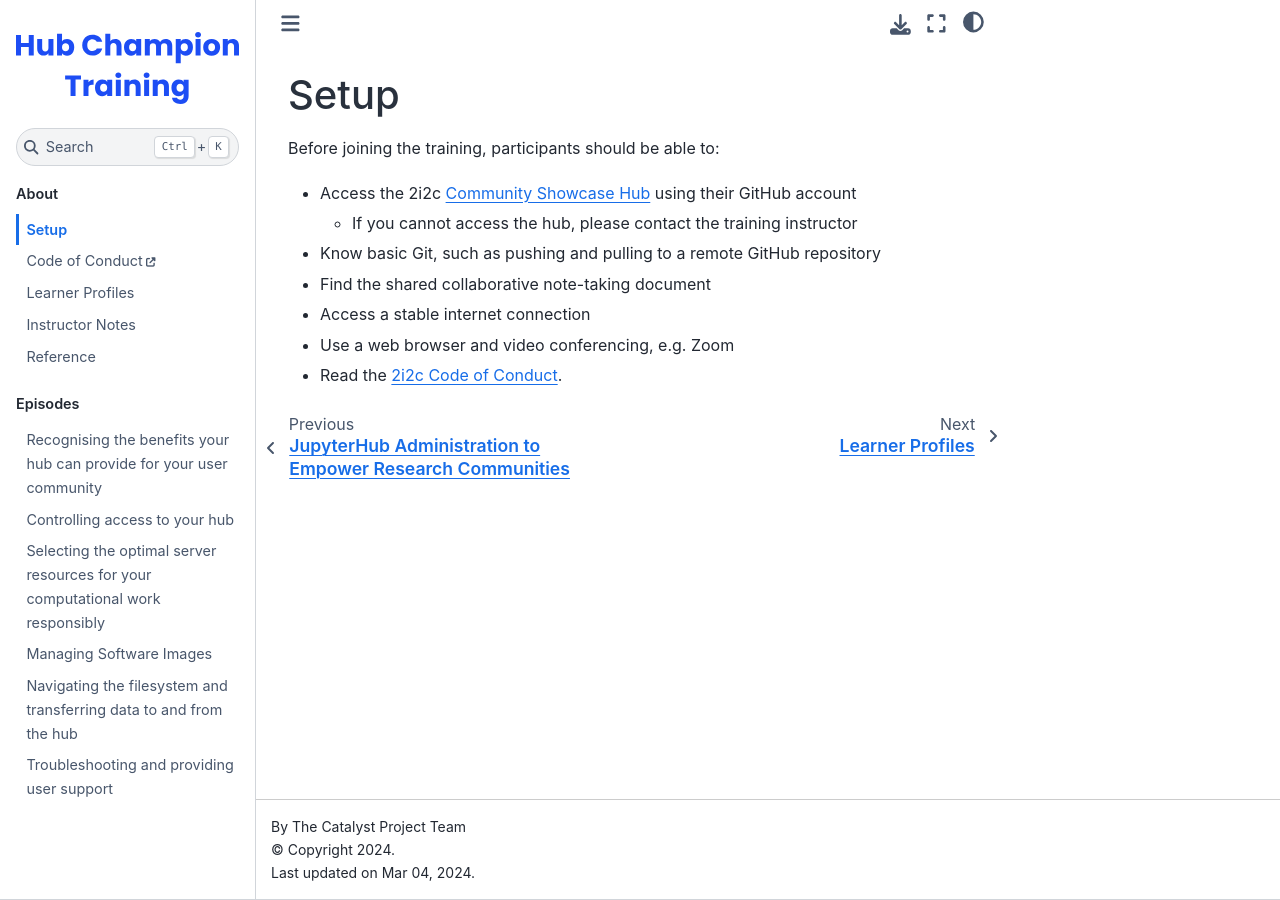
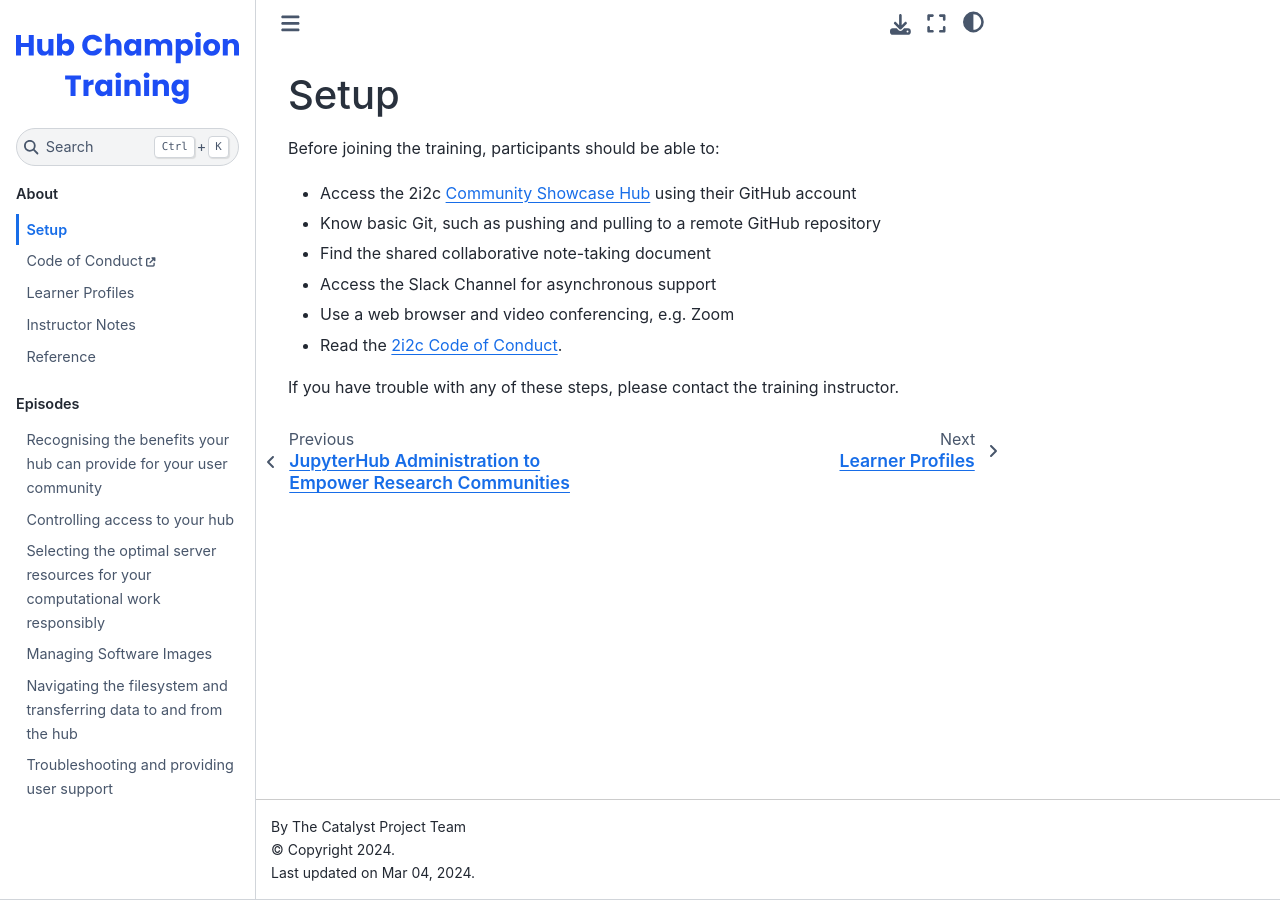
Before and after one commit to czi-catalystproject/hub-champion-training, a Jupyter Book: the page built from learners/setup.md, in a window 1280 px wide. Built offline with Jupyter Book 1.0.4 settings and Sphinx 7.4.7 and the Sphinx Book theme 1.1.4, drawn with Linux system fonts in a browser that asks for light colours; nearby versions of some CDN libraries.

Commit message:
Update lesson setup

```diff
--- a/learners/setup.md
+++ b/learners/setup.md
@@ -3,9 +3,10 @@
 Before joining the training, participants should be able to:
 
 - Access the 2i2c [Community Showcase Hub](https://showcase.2i2c.cloud) using their GitHub account
-    - If you cannot access the hub, please contact the training instructor
 - Know basic Git, such as pushing and pulling to a remote GitHub repository
 - Find the shared collaborative note-taking document
-- Access a stable internet connection
+- Access the Slack Channel for asynchronous support
 - Use a web browser and video conferencing, e.g. Zoom
 - Read the [2i2c Code of Conduct](https://compass.2i2c.org/code-of-conduct/).
+
+If you have trouble with any of these steps, please contact the training instructor.
```
